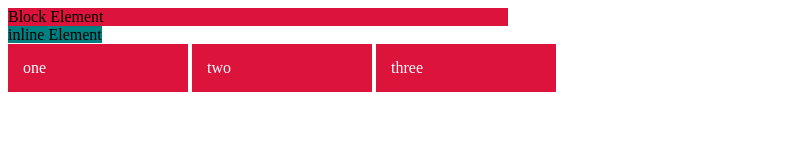
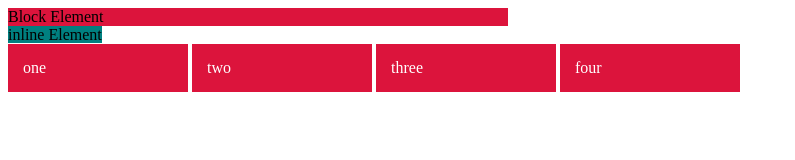
Before and after one commit to Viktorcodee/CSS-Work-File, a plain HTML site: page 09-lesson/External-css.html in a window 1280 px wide. Shown: the whole page, without its empty margins (0-795 px from the left). Drawn offline with Linux system fonts and the light colour scheme.

Commit message:
Version 13

```diff
--- a/09-lesson/External-css.html
+++ b/09-lesson/External-css.html
@@ -1,12 +1,14 @@
 <!DOCTYPE html>
 <html lang="en-us" dir="ltr">
+
 <head>
-    <meta charset="UTF-8">
-    <meta name="viewport" content="width=device-width, initial-scale=1.0">
-    <title>Document</title>
-    <meta name="description" content="A simple web page">
-    <link rel="stylesheet" href="style.css">
+  <meta charset="UTF-8">
+  <meta name="viewport" content="width=device-width, initial-scale=1.0">
+  <title>Document</title>
+  <meta name="description" content="A simple web page">
+  <link rel="stylesheet" href="style.css">
 </head>
+
 <body>
 
   <div>Block Element</div>
@@ -16,7 +18,9 @@
     <li>one</li>
     <li>two</li>
     <li>three</li>
+    <li>four</li>
   </ul>
 
 </body>
+
 </html>
```
Also changed, not shown: 21-lesson/External-css.html (+1 -0 lines).
